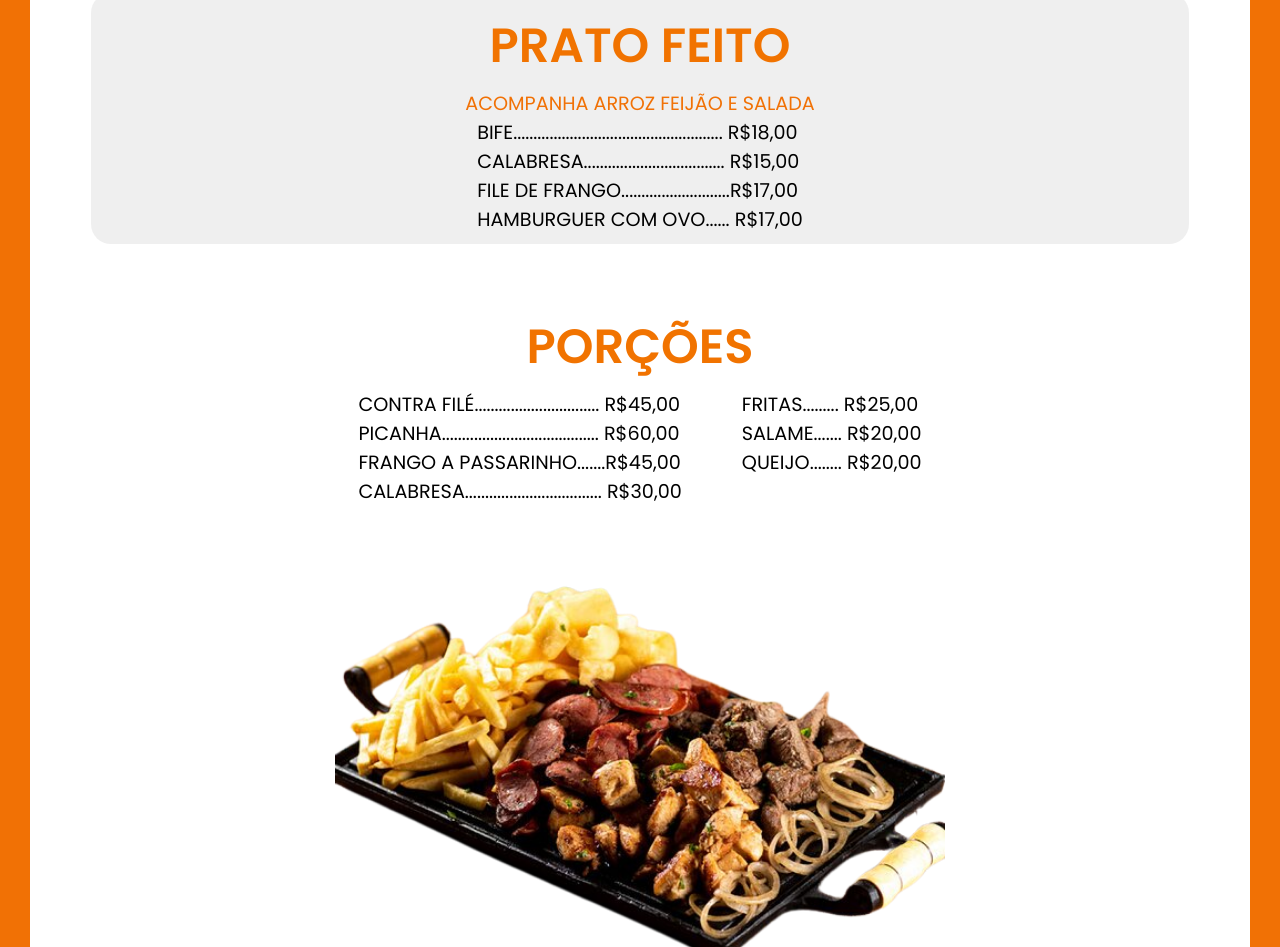
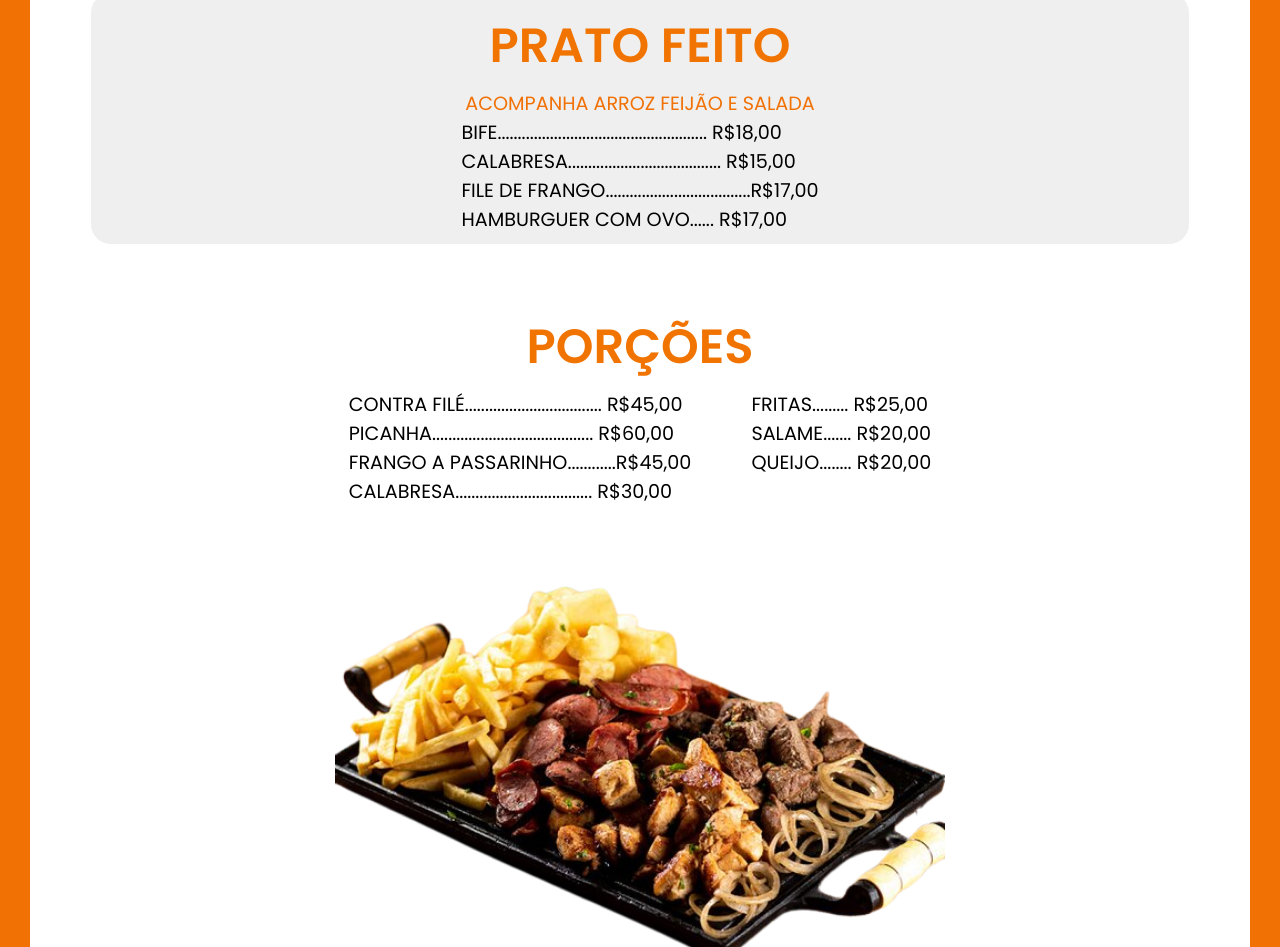
Before and after one commit to KaessSantos/Cardapio, a plain HTML site: page index.html in a window 1280 px wide. Shown: the part 1208-2155 px from the top of the page. Drawn offline with Linux system fonts and the light colour scheme.

Commit message:
espacamento

```diff
--- a/index.html
+++ b/index.html
@@ -76,8 +76,8 @@
                 <p>acompanha arroz feijão e salada</p>
                 <div class="section-pf">
                     <p>bife.................................................... R$18,00</p>
-                    <p>calabresa................................... R$15,00</p>
-                    <p>file de frango...........................R$17,00</p>
+                    <p>calabresa...................................... R$15,00</p>
+                    <p>file de frango....................................R$17,00</p>
                     <p>Hamburguer com ovo...... R$17,00</p>
                 </div>
             </div>
@@ -85,9 +85,9 @@
                 <h2>porções</h2>
                 <div class="section-porc">
                     <div>
-                        <p>contra filé............................... R$45,00</p>
-                        <p>picanha....................................... R$60,00</p>
-                        <p>frango a passarinho.......R$45,00</p>
+                        <p>contra filé.................................. R$45,00</p>
+                        <p>picanha........................................ R$60,00</p>
+                        <p>frango a passarinho............R$45,00</p>
                         <p>calabresa.................................. R$30,00</p>
                     </div>
                     <div>
```
